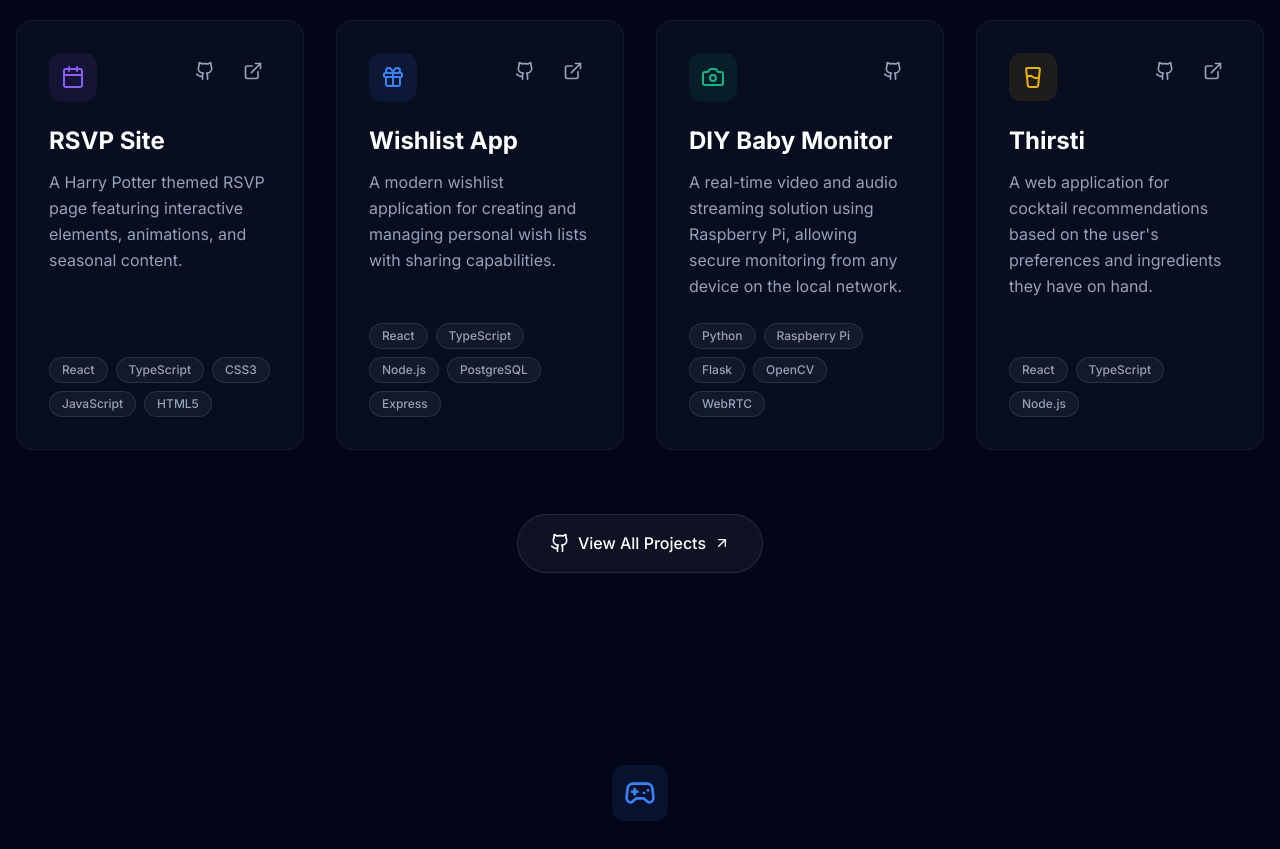
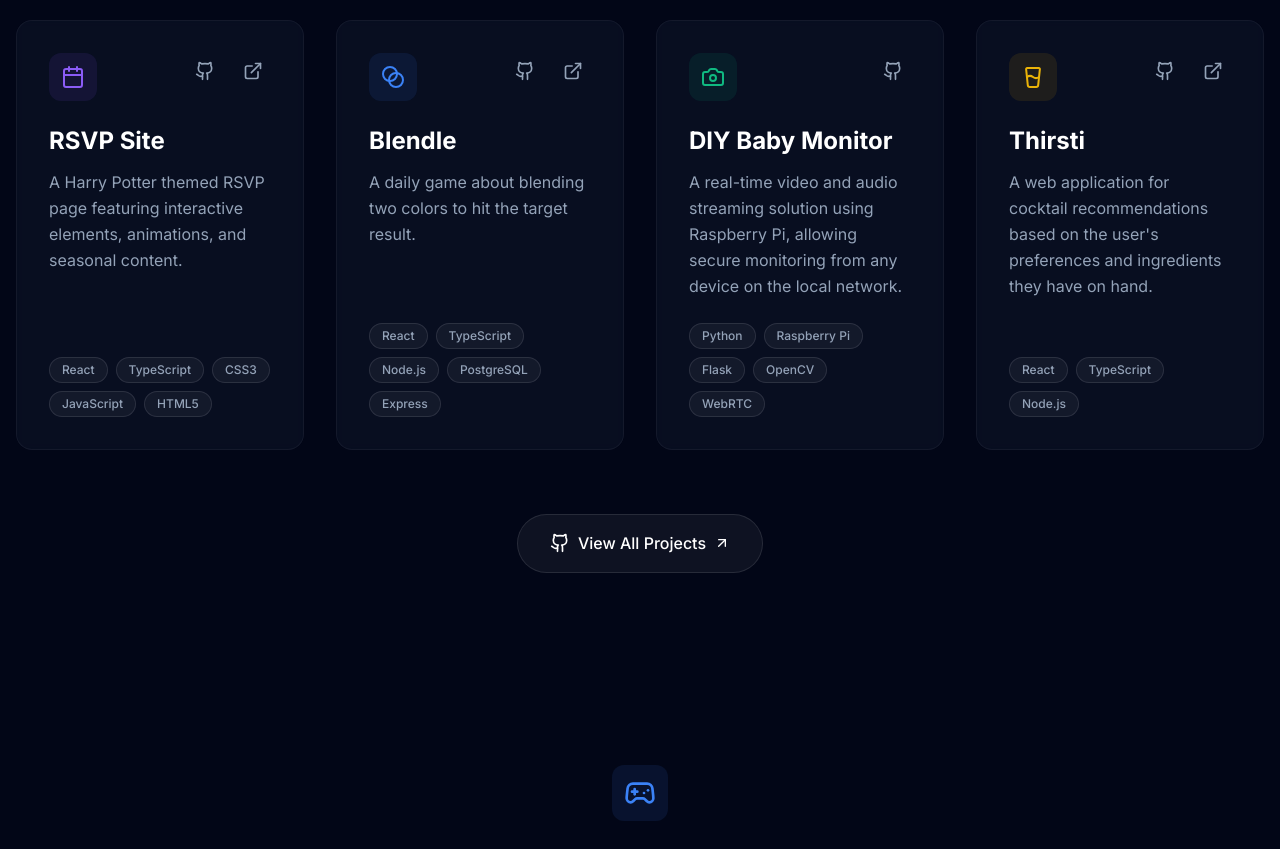
Before and after one commit to eyzick/portfolio, a React (Vite) app: page / in a window 1280 px wide. Shown: the part 1920-2769 px from the top of the page. Built offline with nearby package versions, Linux system fonts and the light colour scheme.

Commit message:
added blendle

```diff
--- a/src/components/Projects.tsx
+++ b/src/components/Projects.tsx
@@ -1,6 +1,6 @@
 import React from 'react';
 import { motion, type Variants } from 'framer-motion';
-import { ExternalLink, Github, Calendar, Gift, ArrowUpRight, Camera, GlassWater } from 'lucide-react';
+import { ExternalLink, Github, Calendar, Blend, ArrowUpRight, Camera, GlassWater } from 'lucide-react';
 import TechTag from './TechTag';
 import TiltCard from './TiltCard';
 
@@ -18,14 +18,14 @@ const Projects: React.FC = () => {
       featured: true
     },
     {
-      title: 'Wishlist App',
-      description: 'A modern wishlist application for creating and managing personal wish lists with sharing capabilities.',
+      title: 'Blendle',
+      description: 'A daily game about blending two colors to hit the target result.',
       tech: ['React', 'TypeScript', 'Node.js', 'PostgreSQL', 'Express'],
-      icon: Gift,
+      icon: Blend,
       color: 'text-primary',
       bgColor: 'bg-primary/10',
-      github: 'https://github.com/eyzick/wish-list-app',
-      demo: 'https://wishlist.eyzick.com',
+      github: 'https://github.com/eyzick/',
+      demo: 'https://www.blendle.fun',
       featured: true
     },
     {
```
